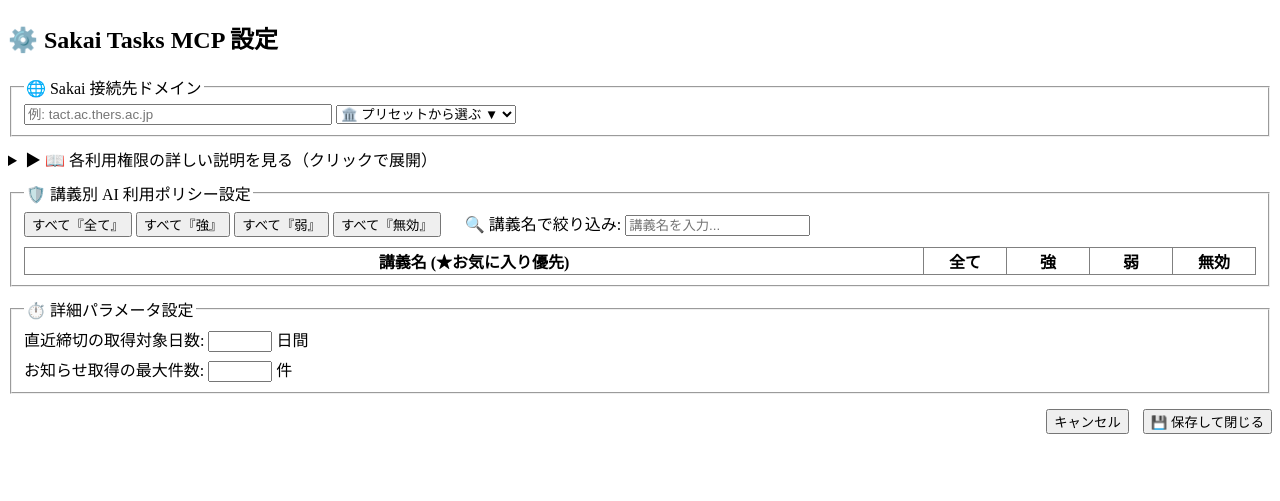
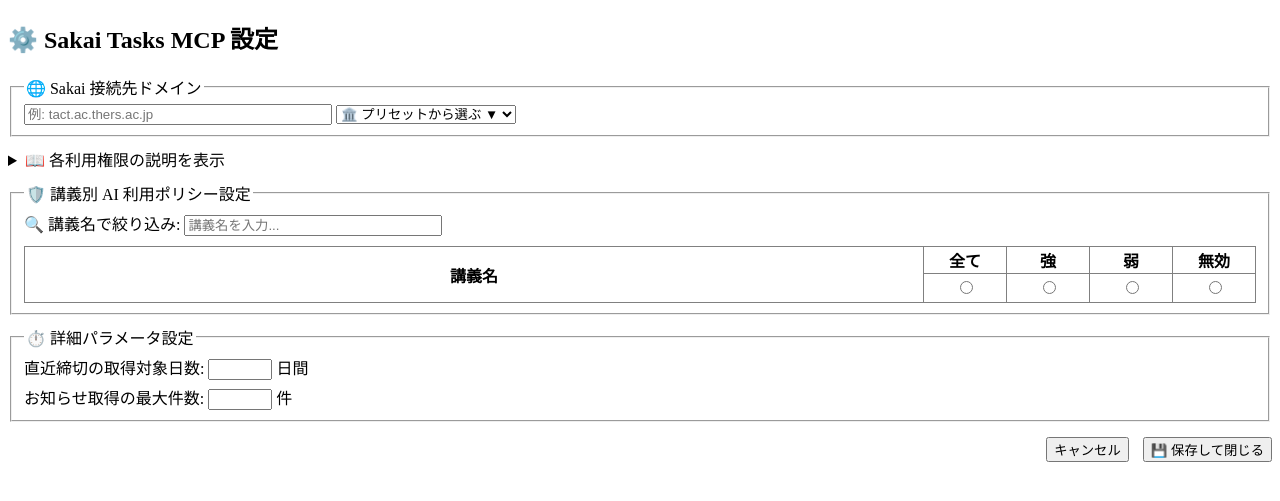
Before and after one commit to project-sakai-mcp/sakai-tasks-mcp, a Python web app: template src/gui/templates/settings.html in a window 1280 px wide. Shown: the top 501 px of the page. Run offline with Jinja, Linux system fonts and the light colour scheme; the template is opened without the code that fills it, so the values that code supplies are empty.

Commit message:
設定UI修正

```diff
--- a/src/gui/templates/settings.html
+++ b/src/gui/templates/settings.html
@@ -18,40 +18,48 @@
 
   <!-- 2. 権限詳細説明 (アコーディオン / details) -->
   <details style="margin-top: 10px;">
-    <summary>▶ 📖 各利用権限の詳しい説明を見る（クリックで展開）</summary>
+    <summary>📖 各利用権限の説明を表示</summary>
     <div style="padding: 8px; border: 1px solid #ccc; margin-top: 5px;">
       <ul>
-        <li><strong>全て (ALLOW_ALL)</strong>: 課題指示文・カレンダー締切・講義資料ファイルのダウンロードすべてを AI に許可します。</li>
-        <li><strong>強 (TEXT_ONLY / デフォルト)</strong>: 課題指示文・締切の対話は許可しますが、講義資料ファイルのダウンロードを禁止します。</li>
-        <li><strong>弱 (SCHEDULE_ONLY)</strong>: 締切・カレンダー予定情報のみ取得を許可し、課題指示文・本文・講義資料はマスクします。</li>
-        <li><strong>無効 (BLOCKED)</strong>: AI から講義情報の取得を完全に除外・隠蔽します。</li>
+        <li><strong>全て</strong>: 課題指示文・カレンダー締切・講義資料ファイルのダウンロードすべてを AI に許可します。</li>
+        <li><strong>強</strong>: 課題指示文・締切の対話は許可しますが、講義資料ファイルのダウンロードを禁止します。</li>
+        <li><strong>弱</strong>: 締切・カレンダー予定情報のみ取得を許可し、課題指示文・本文・講義資料はマスクします。</li>
+        <li><strong>無効</strong>: AI から講義情報の取得を完全に除外・隠蔽します。</li>
       </ul>
     </div>
   </details>
 
-  <!-- 3 & 4. ポリシー一括設定バー & 講義絞り込み検索 -->
+  <!-- 3 & 4. 講義絞り込み検索 -->
   <fieldset style="margin-top: 10px;">
     <legend>🛡️ 講義別 AI 利用ポリシー設定</legend>
     <div style="margin-bottom: 10px;">
-      <button type="button" id="btn-all-allow">すべて『全て』</button>
-      <button type="button" id="btn-all-text">すべて『強』</button>
-      <button type="button" id="btn-all-schedule">すべて『弱』</button>
-      <button type="button" id="btn-all-blocked">すべて『無効』</button>
-      <span style="margin-left: 20px;">
       <label for="search-box">🔍 講義名で絞り込み:</label>
-        <input type="text" id="search-box" placeholder="講義名を入力...">
-      </span>
+      <input type="text" id="search-box" style="width: 250px;" placeholder="講義名を入力...">
     </div>
 
     <!-- 5. 講義別ポリシー設定表 -->
     <table border="1" id="courses-table" style="width: 100%; border-collapse: collapse;">
       <thead>
         <tr>
-          <th>講義名 (★お気に入り優先)</th>
+          <th rowspan="2" style="vertical-align: middle;">講義名</th>
           <th style="width: 80px; text-align: center;">全て</th>
           <th style="width: 80px; text-align: center;">強</th>
           <th style="width: 80px; text-align: center;">弱</th>
           <th style="width: 80px; text-align: center;">無効</th>
+        </tr>
+        <tr>
+          <th style="text-align: center; padding: 4px;">
+            <input type="radio" name="batch_policy" id="btn-all-allow" title="すべて『全て』に設定" style="cursor: pointer;">
+          </th>
+          <th style="text-align: center; padding: 4px;">
+            <input type="radio" name="batch_policy" id="btn-all-text" title="すべて『強』に設定" style="cursor: pointer;">
+          </th>
+          <th style="text-align: center; padding: 4px;">
+            <input type="radio" name="batch_policy" id="btn-all-schedule" title="すべて『弱』に設定" style="cursor: pointer;">
+          </th>
+          <th style="text-align: center; padding: 4px;">
+            <input type="radio" name="batch_policy" id="btn-all-blocked" title="すべて『無効』に設定" style="cursor: pointer;">
+          </th>
         </tr>
       </thead>
       <tbody id="courses-tbody">
@@ -122,21 +130,26 @@
       document.getElementById('default-deadline-days').value = data.default_deadline_days;
       document.getElementById('default-announcement-limit').value = data.default_announcement_limit;
 
-      // 5. 講義一覧
+      // 5. 講義一覧 (お気に入りとその他に分離)
       globalCourses = data.courses;
       var tbody = document.getElementById('courses-tbody');
       tbody.innerHTML = '';
 
       var policies = ['allow_all', 'text_only', 'schedule_only', 'blocked'];
+      var favCourses = globalCourses.filter(function(c) { return c.is_favorite; });
+      var otherCourses = globalCourses.filter(function(c) { return !c.is_favorite; });
 
-      globalCourses.forEach(function(course) {
+      var otherRowsCollapsed = true;
+
+      function createCourseRow(course, isFav) {
         var tr = document.createElement('tr');
         tr.dataset.courseId = course.id;
         tr.dataset.courseTitle = course.title.toLowerCase();
+        tr.dataset.isFavorite = isFav ? "true" : "false";
 
-        // 講義名セル (★付き)
+        // 講義名セル
         var tdTitle = document.createElement('td');
-        var prefix = course.is_favorite ? '★ ' : '  ';
+        var prefix = isFav ? '★ ' : '  ';
         tdTitle.textContent = prefix + course.title;
         tr.appendChild(tdTitle);
 
@@ -151,39 +164,126 @@
           if (course.current_policy === pol) {
             radio.checked = true;
           }
+          radio.addEventListener('change', updateBatchRadioState);
           tdRadio.appendChild(radio);
           tr.appendChild(tdRadio);
         });
 
+        return tr;
+      }
+
+      // お気に入り講義を描画
+      favCourses.forEach(function(course) {
+        tbody.appendChild(createCourseRow(course, true));
+      });
+
+      // お気に入り以外の講義が存在する場合、トグル見出し行と各講義行を追加
+      if (otherCourses.length > 0) {
+        var toggleTr = document.createElement('tr');
+        toggleTr.id = 'other-courses-header-row';
+        toggleTr.style.backgroundColor = '#f0f0f0';
+        toggleTr.style.cursor = 'pointer';
+        toggleTr.style.userSelect = 'none';
+
+        var toggleTd = document.createElement('td');
+        toggleTd.colSpan = 5;
+        toggleTd.style.fontSize = '13px';
+        toggleTd.style.color = '#3d3d3d';
+        function updateToggleText() {
+          toggleTd.textContent = 'お気に入り以外の講義 (' + otherCourses.length + ' 件) を' + (otherRowsCollapsed ? '表示...' : '非表示');
+        }
+        updateToggleText();
+
+        toggleTr.appendChild(toggleTd);
+        tbody.appendChild(toggleTr);
+
+        otherCourses.forEach(function(course) {
+          var tr = createCourseRow(course, false);
+          tr.className = 'other-course-row';
+          tr.style.display = otherRowsCollapsed ? 'none' : '';
           tbody.appendChild(tr);
+        });
+
+        toggleTr.addEventListener('click', function() {
+          otherRowsCollapsed = !otherRowsCollapsed;
+          updateToggleText();
+          var otherRows = document.querySelectorAll('.other-course-row');
+          var query = document.getElementById('search-box').value.toLowerCase().trim();
+          otherRows.forEach(function(row) {
+            if (otherRowsCollapsed) {
+              row.style.display = 'none';
+            } else {
+              var title = row.dataset.courseTitle;
+              row.style.display = (query === '' || title.indexOf(query) !== -1) ? '' : 'none';
+            }
+          });
         });
       }
 
-    // 3. 一括適用ボタン
+      updateBatchRadioState();
+    }
+
+    // 3. 一括適用ラジオボタン
     function setAllPolicies(policyValue) {
       var radios = document.querySelectorAll('#courses-tbody input[type="radio"][value="' + policyValue + '"]');
       radios.forEach(function(radio) {
         radio.checked = true;
       });
+      updateBatchRadioState();
     }
 
-    document.getElementById('btn-all-allow').addEventListener('click', function() { setAllPolicies('allow_all'); });
-    document.getElementById('btn-all-text').addEventListener('click', function() { setAllPolicies('text_only'); });
-    document.getElementById('btn-all-schedule').addEventListener('click', function() { setAllPolicies('schedule_only'); });
-    document.getElementById('btn-all-blocked').addEventListener('click', function() { setAllPolicies('blocked'); });
+    // 各講義の選択状態をもとに、全行一致していればヘッダーの丸ボタンをONにする
+    function updateBatchRadioState() {
+      var policies = [
+        { id: 'btn-all-allow', value: 'allow_all' },
+        { id: 'btn-all-text', value: 'text_only' },
+        { id: 'btn-all-schedule', value: 'schedule_only' },
+        { id: 'btn-all-blocked', value: 'blocked' }
+      ];
 
-    // 4. 講義絞り込み検索
+      var totalRows = globalCourses.length;
+      if (totalRows === 0) return;
+
+      policies.forEach(function(item) {
+        var checkedCount = document.querySelectorAll('#courses-tbody input[type="radio"][value="' + item.value + '"]:checked').length;
+        var headerRadio = document.getElementById(item.id);
+        headerRadio.checked = (checkedCount === totalRows);
+      });
+    }
+
+    document.getElementById('btn-all-allow').addEventListener('change', function() { setAllPolicies('allow_all'); });
+    document.getElementById('btn-all-text').addEventListener('change', function() { setAllPolicies('text_only'); });
+    document.getElementById('btn-all-schedule').addEventListener('change', function() { setAllPolicies('schedule_only'); });
+    document.getElementById('btn-all-blocked').addEventListener('change', function() { setAllPolicies('blocked'); });
+
+    // 4. 講義絞り込み検索 (検索時は該当する行を自動展開して表示)
     document.getElementById('search-box').addEventListener('input', function() {
       var query = this.value.toLowerCase().trim();
-      var rows = document.querySelectorAll('#courses-tbody tr');
+      var rows = document.querySelectorAll('#courses-tbody tr[data-course-id]');
+      var toggleRow = document.getElementById('other-courses-header-row');
+
+      if (query !== '') {
+        // 検索文字列があるときは一致した行をすべて表示
+        if (toggleRow) toggleRow.style.display = 'none';
         rows.forEach(function(row) {
           var title = row.dataset.courseTitle;
-        if (query === '' || title.indexOf(query) !== -1) {
+          if (title.indexOf(query) !== -1) {
             row.style.display = '';
           } else {
             row.style.display = 'none';
           }
         });
+      } else {
+        // 検索がクリアされたら折りたたみ状態を復元
+        if (toggleRow) toggleRow.style.display = '';
+        rows.forEach(function(row) {
+          if (row.dataset.isFavorite === 'true') {
+            row.style.display = '';
+          } else {
+            row.style.display = (document.getElementById('other-courses-header-row') && !row.classList.contains('other-course-row')) ? '' : (row.style.display = (toggleRow && toggleRow.textContent.indexOf('折りたたむ') !== -1 ? '' : 'none'));
+          }
+        });
+      }
     });
 
     // 7. 保存とキャンセル
```
Lines whose indentation alone changed are shown as unchanged.
